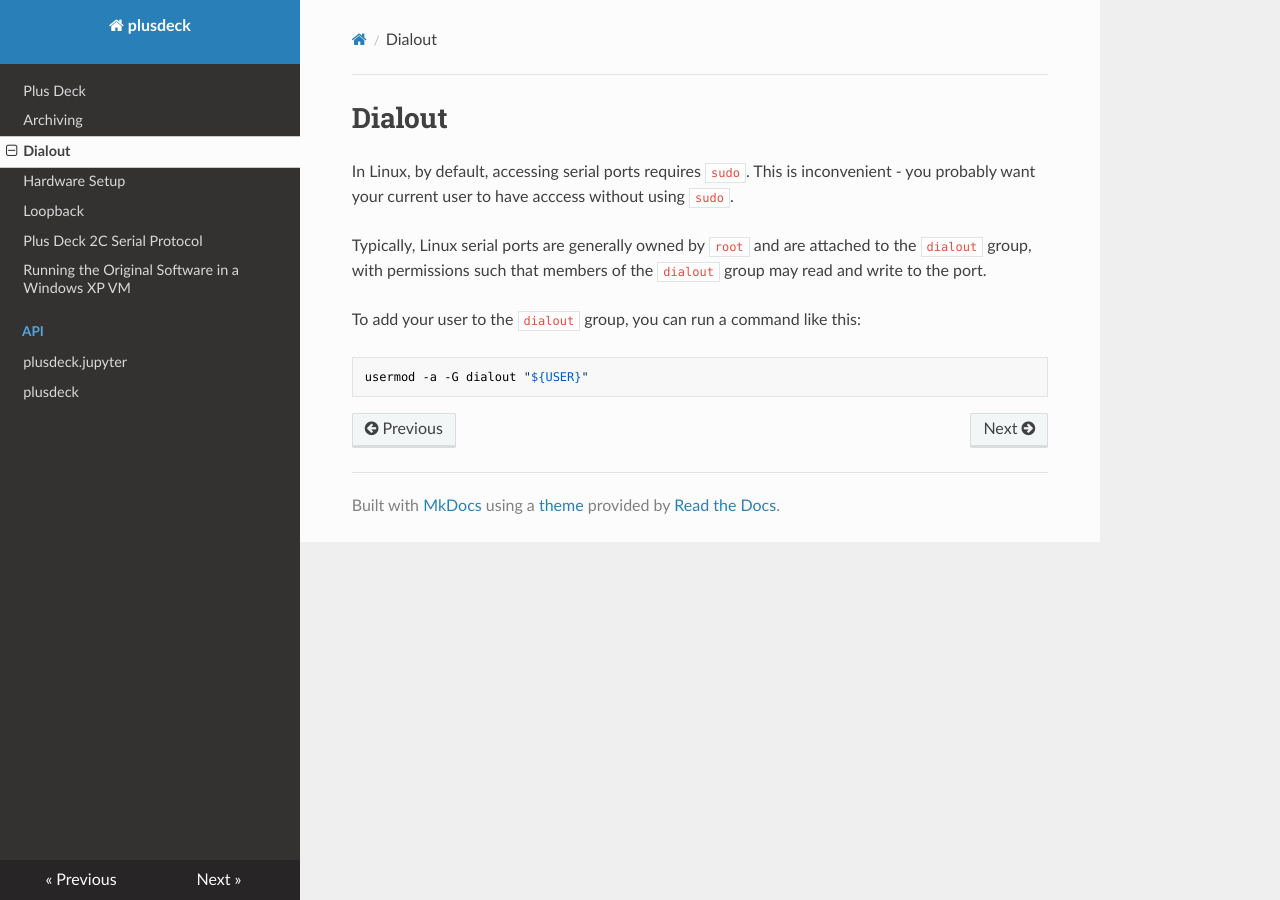
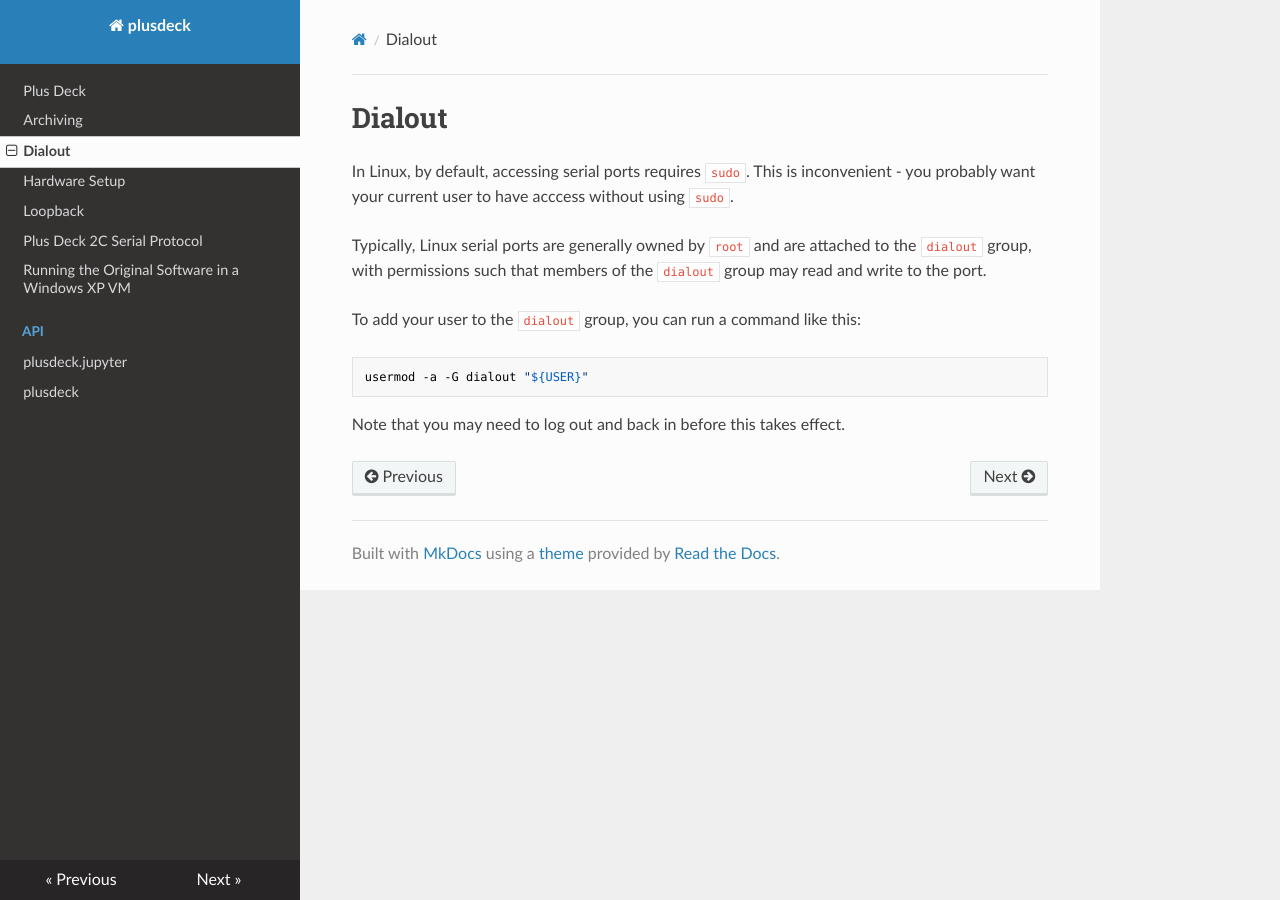
Before and after one commit to jfhbrook/plusdeck, an MkDocs documentation site: the page built from docs/dialout.md, in a window 1280 px wide. Built offline with MkDocs 1.6.1, drawn with Linux system fonts in a browser that asks for light colours; nearby versions of some CDN libraries.

Commit message:
Note about re-log for dialout

````diff
--- a/docs/dialout.md
+++ b/docs/dialout.md
@@ -9,3 +9,5 @@ To add your user to the `dialout` group, you can run a command like this:
 ```bash
 usermod -a -G dialout "${USER}"
 ```
+
+Note that you may need to log out and back in before this takes effect.
````
